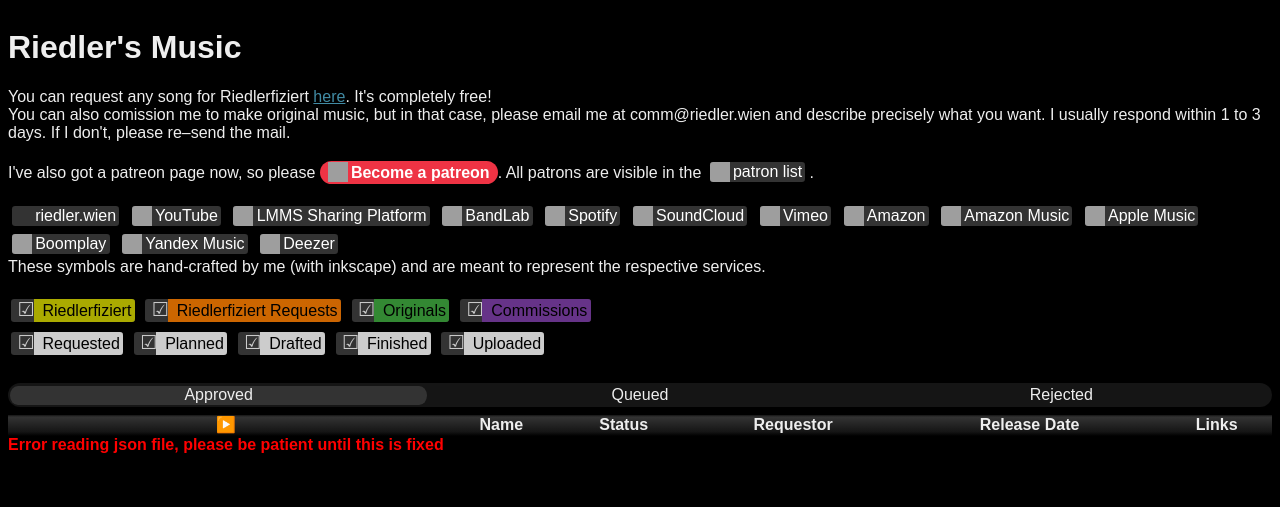
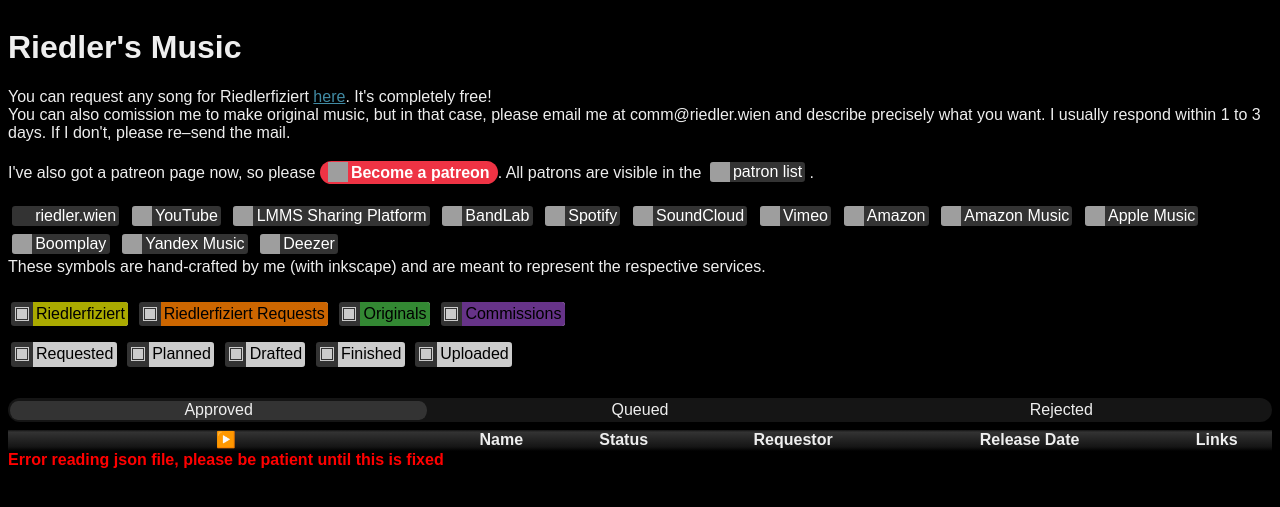
Before and after one commit to RiedleroD/riedler.wien-legacy, a PHP site: page / in a window 1280 px wide. Shown: the top 507 px of the page. Run offline with PHP 8.4, Linux system fonts and the light colour scheme.

Commit message:
yet another filter checkbox redesign

```diff
--- a/index.php
+++ b/index.php
@@ -15,6 +15,17 @@
 		<title>Riedler's Music</title>
 		<link rel="icon" type="image/png" href="/favicon.png"/>
 		<style>
+			@keyframes stretch{
+				0%{transform:scale(1,1)}
+				50%{transform:scale(1.4,1)}
+				100%{transform:scale(1,1)}
+			}
+			@keyframes squash{
+				0%{transform:scale(1,1)}
+				30%{transform:scale(0,1)}
+				60%{transform:scale(0,1)}
+				100%{transform:scale(1,1)}
+			}
 			body{
 				margin:0;
 				padding:0.5rem;
@@ -67,28 +78,40 @@
 				color:#6AC;}
 			input.filter{
 				display:none;}
-			input.filter+label::before{
-				content:"☐";
-				font-size:1.2em;
-				color:#CCC;
-				width:1em;
-				padding:0;
-				margin-right:0.4em;}
-			input.filter:checked+label::before{
-				content:"☑";}
 			input.filter+label{
-				line-height:2em;
+				display:inline-flex;
+				align-items:center;
+				margin:0.5em 0.2em;
 				background-color:#333;
-				background-position:1.4em 0;
+				border-radius:0.2em;
+				overflow:hidden;
+				cursor:pointer;}
+			input.filter+label>span{
+				padding:0.2em;
+				background-color:#CCC;
+				color:#000;}
+			input.filter+label>b{
+				display:inline-block;
+				width:0.75em;
+				height:0.75em;
+				box-sizing:border-box;
+				margin:0 0.3em;
+				background-size:0;
 				background-repeat:no-repeat;
-				margin:0.2em;
-				padding:0.2em;
-				padding-left:0.4em;
-				border-radius:0.2em;
-				color:#000;
-				cursor:pointer;}
-			input.filter+label:not([class]){
-				background-image:linear-gradient(to right,#CCC,#CCC);}
+				background-position:center center;
+				background-image:linear-gradient(#CCC,#CCC);
+				transition:background-size 0s;
+				transition-delay:0.1s;
+				background-clip:content-box;
+				border:solid 1px #0000;
+				outline:solid 1px #CCC;
+				animation:squash 0.2s 1;}
+			input.filter:checked+label>b{
+				background-size:100%;
+				animation:stretch 0.15s 1;
+				animation-delay:0.05s;
+				transition-delay:0s;
+				transition-duration:0.05s;}
 			#ocb:not(:checked)~.tabbed>.maintable .o,
 			#rcb:not(:checked)~.tabbed>.maintable .r,
 			#rcommcb:not(:checked)~.tabbed>.maintable .rcomm,
@@ -261,16 +284,16 @@
 		</div>
 		These symbols are hand-crafted by me (with inkscape) and are meant to represent the respective services.<br/>
 		<br/>
-		<input type="checkbox" class="filter" checked id="rcb"/><label for="rcb" class="r">Riedlerfiziert</label>
-		<input type="checkbox" class="filter" checked id="rcommcb"/><label for="rcommcb" class="rcomm">Riedlerfiziert Requests</label>
-		<input type="checkbox" class="filter" checked id="ocb"/><label for="ocb" class="o">Originals</label>
-		<input type="checkbox" class="filter" checked id="ocommcb"/><label for="ocommcb" class="ocomm">Commissions</label>
+		<input type="checkbox" class="filter" checked id="rcb"/><label for="rcb"><b></b><span class="r">Riedlerfiziert</span></label>
+		<input type="checkbox" class="filter" checked id="rcommcb"/><label for="rcommcb"><b></b><span class="rcomm">Riedlerfiziert Requests</span></label>
+		<input type="checkbox" class="filter" checked id="ocb"/><label for="ocb"><b></b><span class="o">Originals</span></label>
+		<input type="checkbox" class="filter" checked id="ocommcb"/><label for="ocommcb"><b></b><span class="ocomm">Commissions</span></label>
 		<br/>
-		<input type="checkbox" class="filter" checked id="stat0cb"/><label for="stat0cb">Requested</label>
-		<input type="checkbox" class="filter" checked id="stat1cb"/><label for="stat1cb">Planned</label>
-		<input type="checkbox" class="filter" checked id="stat2cb"/><label for="stat2cb">Drafted</label>
-		<input type="checkbox" class="filter" checked id="stat3cb"/><label for="stat3cb">Finished</label>
-		<input type="checkbox" class="filter" checked id="stat4cb"/><label for="stat4cb">Uploaded</label>
+		<input type="checkbox" class="filter" checked id="stat0cb"/><label for="stat0cb"><b></b><span>Requested</span></label>
+		<input type="checkbox" class="filter" checked id="stat1cb"/><label for="stat1cb"><b></b><span>Planned</span></label>
+		<input type="checkbox" class="filter" checked id="stat2cb"/><label for="stat2cb"><b></b><span>Drafted</span></label>
+		<input type="checkbox" class="filter" checked id="stat3cb"/><label for="stat3cb"><b></b><span>Finished</span></label>
+		<input type="checkbox" class="filter" checked id="stat4cb"/><label for="stat4cb"><b></b><span>Uploaded</span></label>
 		<br/><br/>
 		<input type="radio" name="tabs" id="tab_1" checked/>
 		<input type="radio" name="tabs" id="tab_2"/>
```
